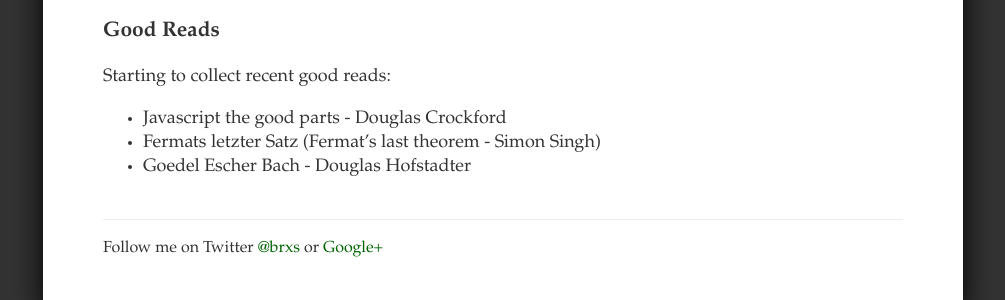
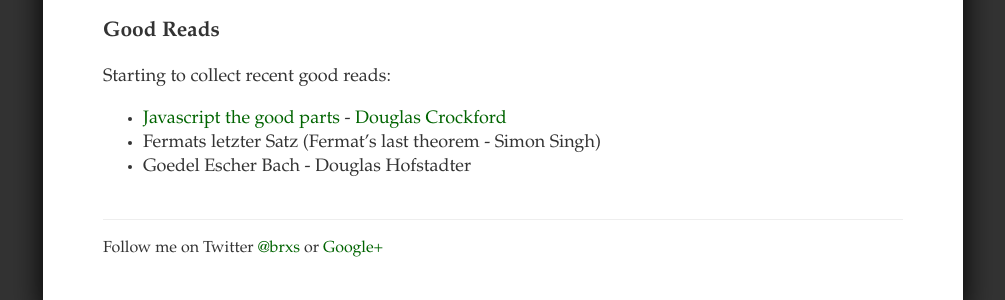
Before and after one commit to toke/toke.github.io_old, a Jekyll site: the page built from index.markdown, in a window 1280 px wide. Shown: the part 405-705 px from the top of the page, without its empty margins (137-1142 px from the left). Built offline with Jekyll 4.4.1, drawn with Linux system fonts in a browser that asks for light colours; part of the change alters nothing that is shown.

```diff
--- a/index.markdown
+++ b/index.markdown
@@ -17,6 +17,6 @@ Good Reads
 
 Starting to collect recent good reads:
 
- * Javascript the good parts - Douglas Crockford
+ * [Javascript the good parts](http://javascript.crockford.com/) - [Douglas Crockford](http://crockford.com/)
  * Fermats letzter Satz (Fermat's last theorem - Simon Singh)
  * Goedel Escher Bach - Douglas Hofstadter
```
